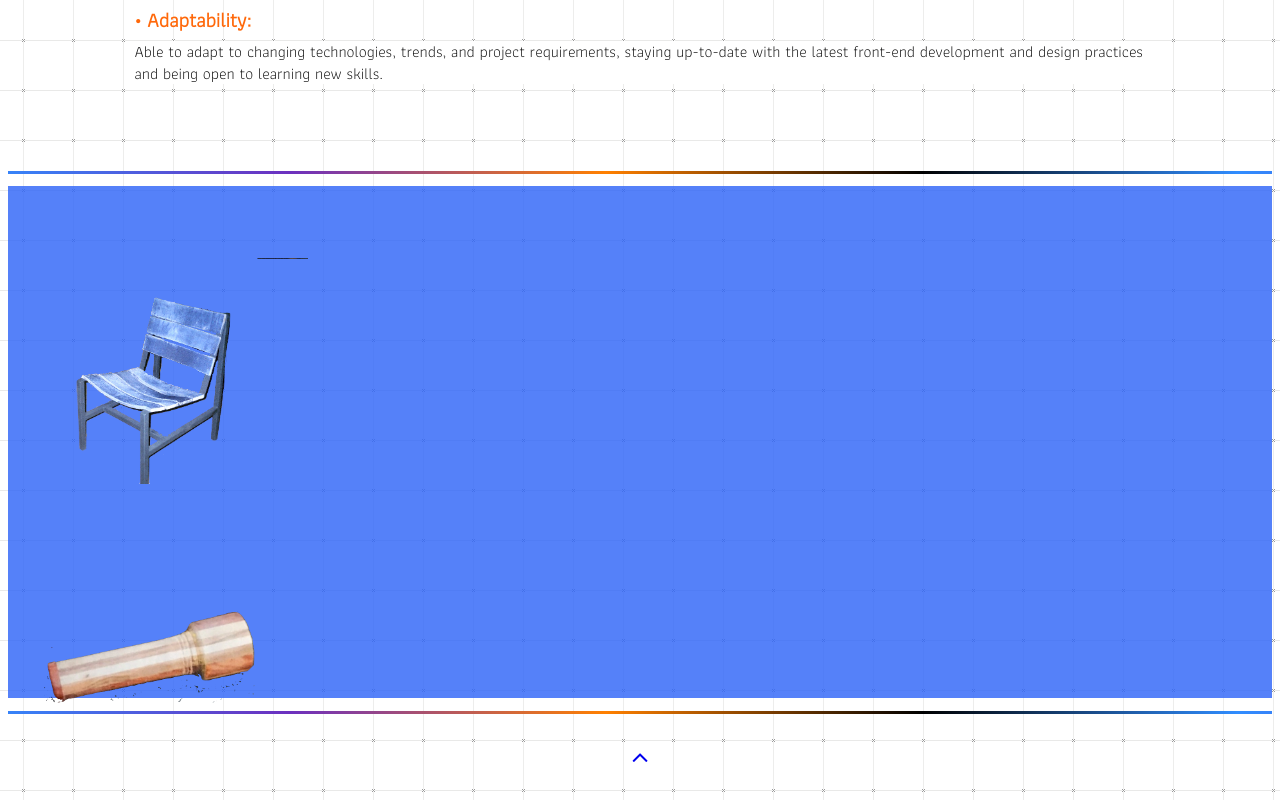
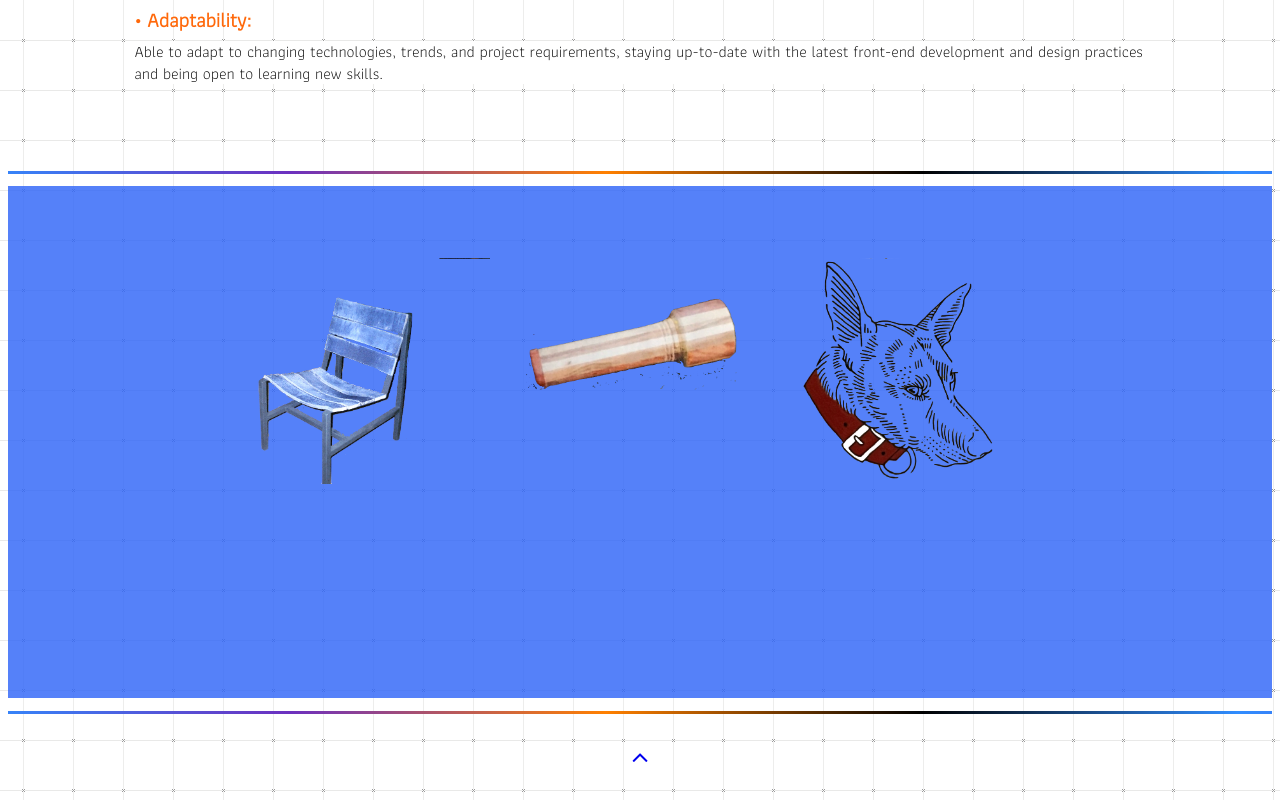
Before and after one commit to carolinecerussi/Personal-Site, a React (Create React App) app: page / in a window 1280 px wide. Shown: the part 5783-6583 px from the top of the page. Built offline with nearby package versions, Linux system fonts and the light colour scheme; a web font is replaced by a local one.

Commit message:
add finn pop up

```diff
--- a/src/Components/Test.js
+++ b/src/Components/Test.js
@@ -6,7 +6,7 @@ import Popup from 'reactjs-popup';
 import photo from "../img/chair_.png";
 import photo2 from "../img/flash.png";
 import chair from "../img/heart.png";
-
+import finn from "../img/Finn.png";
 function DraggableThing() {
     return (
         <React.Fragment>
@@ -21,7 +21,7 @@ function DraggableThing() {
 
         <div className='dragBox'>
         <div className="hidden"><p><i class="fa fa-arrows-alt"></i></p>
-          <Popup  trigger={<img src={photo} width="100%"/>} position="left"><p className="pop"><img src={chair} width='20%' /> hi</p>
+          <Popup  trigger={<img id="chair" src={photo} width="100%"/>} position="left"><p className="pop"><img  src={chair} width='20%' /> hi</p>
           </Popup>
           </div>
         </div>
@@ -39,12 +39,29 @@ function DraggableThing() {
         <div className='dragBox'>
         <div className="hidden"><p><i class="fa fa-arrows-alt"></i>
 </p>
-          <Popup trigger={<img src={photo2} width="100%"/>} position="left"><p className="pop"> hey</p>
+          <Popup trigger={<img id="flash" src={photo2} width="100%"/>} position="left"><p className="pop"> hey</p>
           </Popup>
           </div>
         </div>
       </Draggable>
 
+
+
+      <Draggable
+        handle=".dragBox"
+        defaultPosition={{x: 0, y: 0}}
+        position={null}
+        grid={[30, 30,]}
+        scale={1}
+>
+        <div className='dragBox'>
+        <div className="hidden"><p><i class="fa fa-arrows-alt"></i>
+</p>
+          <Popup trigger={<img id="flash" src={finn} width="70%"/>} position="left"><p className="pop"> hey</p>
+          </Popup>
+          </div>
+        </div>
+      </Draggable>
 
       </div>
 </React.Fragment>
--- a/src/css/test.css
+++ b/src/css/test.css
@@ -28,6 +28,7 @@ display: inline;
     background-color: rgba(53, 105, 248, 0.839);
 width: 100%;
 height: 40vw;
+display: inline-flex;
 }
 
 
@@ -44,21 +45,23 @@ height: 40vw;
     width: 300px;
     height: 300px;
     color: black;
-    border-radius: 5pt;
-    scale:1.05;
+scale: 1.01;
     cursor: crosshair;
-
-
-    background-color: transparent(0, 26, 255, 0.327);
 }
 
 .dragBox img:hover {
 cursor:help;
-opacity: 80%;
+opacity: 85%;
 }
-/*
-.dragBox img {
+
+/* #flash {
     position:absolute;
-    left:30%;
-    top:30%;
+    left:60vw;
+    bottom:25vw;
+}
+
+#chair {
+    position:absolute;
+    left:40vw;
+    top:20vw;
 } */
```
Also changed, not shown: src/img/Finn.jpg (added), src/img/Finn.png (added).
